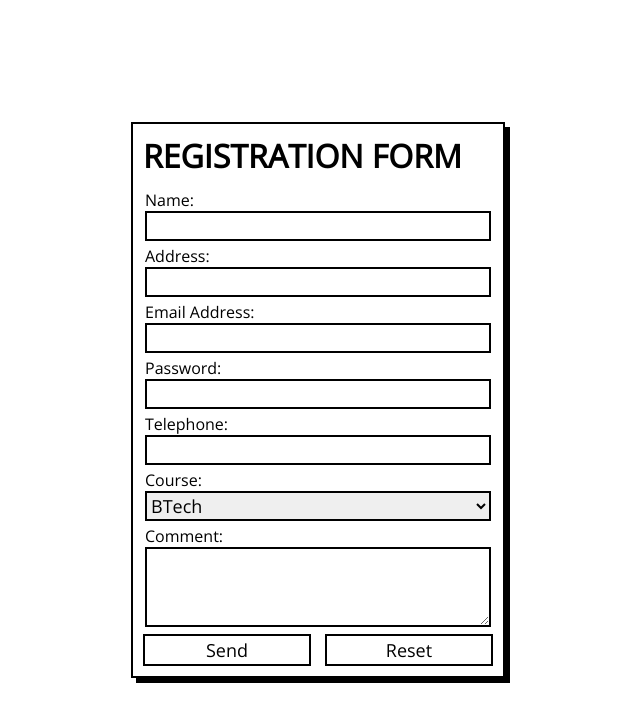
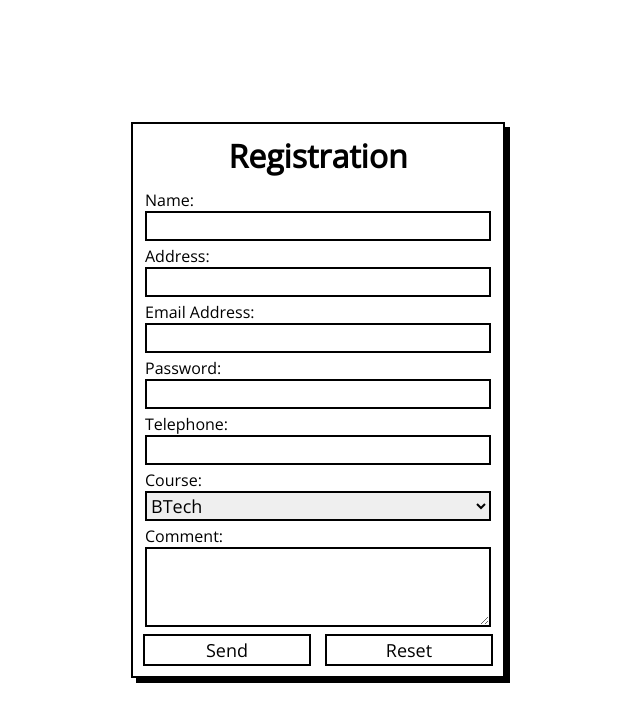
Before and after one commit to ThePrakashKumar/registration-form, a plain HTML site: page index.html in a window 1280 px wide. Shown: the whole page, without its empty margins (322-962 px from the left). Drawn offline with nearby package versions, Linux system fonts and the light colour scheme.

Commit message:
style: center registration text

```diff
--- a/assert/style/index.css
+++ b/assert/style/index.css
@@ -13,8 +13,6 @@ body {
 #container {
     width: 96%;
     max-width: 350px;
-
-
     border: 2px solid black;
     padding: 10px;
     box-shadow: black 5px 5px
@@ -23,6 +21,7 @@ body {
 #container h1 {
     margin-top: 0;
     margin-bottom: 10px;
+    text-align: center;
 }
 
 .input-container {
--- a/index.html
+++ b/index.html
@@ -10,7 +10,7 @@
 
 <body>
     <div id="container">
-        <h1>REGISTRATION FORM</h1>
+        <h1>Registration</h1>
         <form id="myForm">
             <div class="input-container">
                 <label for="name">Name:</label>
```
